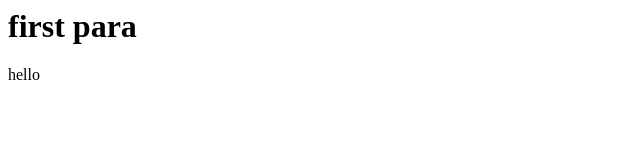
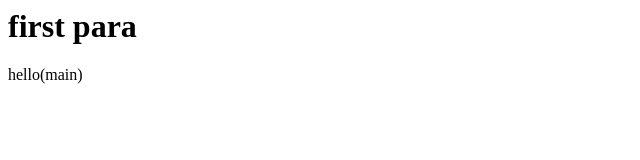
Before and after one commit to poojagarg02/codeone, a plain HTML site: page index.html in a window 1280 px wide. Shown: the full height of the page, 0-640 px from the left. Drawn offline with Linux system fonts and the light colour scheme.

Commit message:
add bracket in main branch

```diff
--- a/index.html
+++ b/index.html
@@ -1,2 +1,2 @@
 <h1>first para</h1>
-<p>hello</p>
+<p>hello(main)</p>
```
